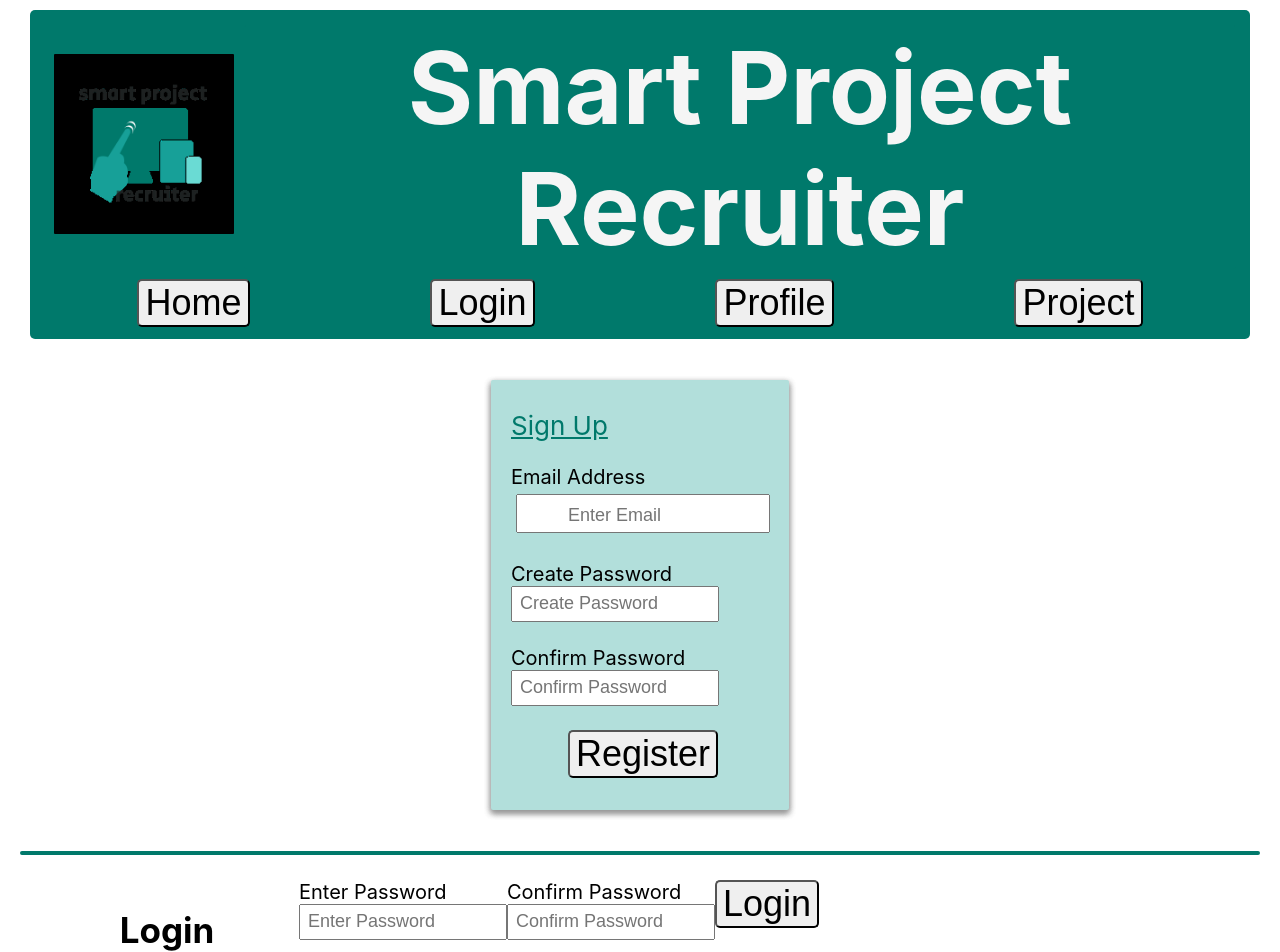
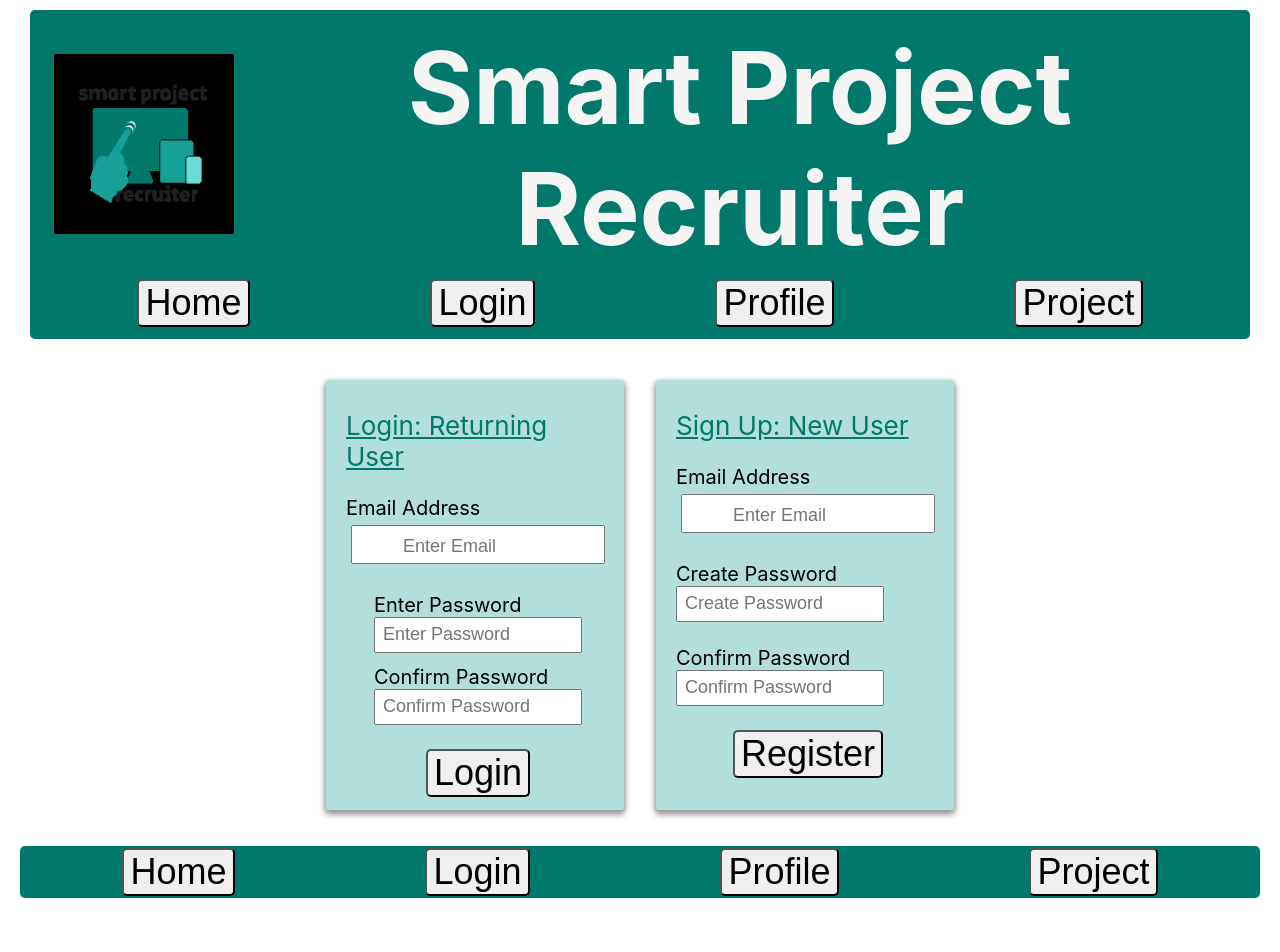
Before and after one commit to bdcii/Project-Enlistment, a React (Create React App) app in the folder client/: page /signin in a window 1280 px wide. Shown: the top 952 px of the page. After the commit the page ends 903 px from the top, so only its background shows below. Built offline with nearby package versions, Linux system fonts and the light colour scheme; the HTML template or start-up script is replaced by a standard one.

Commit message:
Add a card for logging in and switch the position so login is 1st and signup is 2nd

```diff
--- a/client/src/pages/Signin/Signin.css
+++ b/client/src/pages/Signin/Signin.css
@@ -1,12 +1,4 @@
-/* .signup, .login {
-    font-size: x-large;
-    background-color: rgb(210, 255, 255);
-    border-radius: 5px;
-} */
-
-
-
-.signUpHeading {
+.signupHeading, .loginHeading {
     color: rgb(0, 121, 107);
     text-align: left;
     text-decoration: underline;
--- a/client/src/pages/Signin/Signin.js
+++ b/client/src/pages/Signin/Signin.js
@@ -14,9 +14,66 @@ function Signin() {
             <Row>
             <Card className="card" style={{ width: "18rem" }}>
             <form>
+                <div className="container login">
+                <div className="form-group text-left">
+                    <div className="loginHeading">Login: Returning User</div>
+                    <br />
+                    <div><label htmlFor="exampleInputEmail1">Email Address </label></div>
+                        <div><input type="email"
+                            className="form-control"
+                            id="email"
+                            aria-describedby="emailHelp"
+                            placeholder="Enter Email"
+                        /></div>
+                    <br />
+                    </div>
+                <br />
+                <div className="form-group text-left">
+                    <div><label htmlFor="exampleInputPassword1">Enter Password</label></div>
+                    <div><input type="password"
+                        className="form-control"
+                        id="password"
+                        placeholder="Enter Password"
+                    /></div>
+                </div>
+                <br />
+                <br />
+                <br />
+                <div className="form-group text-left">
+                    <div><label htmlFor="exampleInputPassword1">Confirm Password</label></div>
+                    <div><input type="password"
+                        className="form-control"
+                        id="confirmPassword"
+                        placeholder="Confirm Password"
+                    /></div>
+                <br />
+                </div>
+                <br />
+                <div>
+                    <button
+                        type="submit"
+                        className="btn btn-primary"
+                        >Login
+                    </button>
+                    <br />
+                </div>
+                <br />
+                <br />
+                </div>
+            </form>
+            </Card>
+            </Row>
+            </CardColumns>
+
+
+
+            <CardColumns>
+            <Row>
+            <Card className="card" style={{ width: "18rem" }}>
+            <form>
                 <div className="container signup">
                 <div className="form-group text-left">
-                <div className="signUpHeading">Sign Up</div>
+                <div className="signupHeading">Sign Up: New User</div>
                 <br />
                 <label htmlFor="exampleInputEmail1">Email Address</label>
                 <input type="email"
@@ -63,57 +120,8 @@ function Signin() {
             </Row>
             </CardColumns>
             </Container>
-            <hr />
 
-            <form>
-                <div className="container login">
-                <div className="form-group text-left">
-                    <h2>Login</h2>
-                    <div><label htmlFor="exampleInputEmail1">Email Address </label></div>
-                        <div><input type="email"
-                            className="form-control"
-                            id="email"
-                            aria-describedby="emailHelp"
-                            placeholder="Enter Email"
-                        /></div>
-                    <br />
-                    </div>
-                <br />
-                <div className="form-group text-left">
-                    <div><label htmlFor="exampleInputPassword1">Enter Password</label></div>
-                    <div><input type="password"
-                        className="form-control"
-                        id="password"
-                        placeholder="Enter Password"
-                    /></div>
-                </div>
-                <br />
-                <br />
-                <br />
-                <div className="form-group text-left">
-                    <div><label htmlFor="exampleInputPassword1">Confirm Password</label></div>
-                    <div><input type="password"
-                        className="form-control"
-                        id="confirmPassword"
-                        placeholder="Confirm Password"
-                    /></div>
-                <br />
-                <br />
-                </div>
-                <br />
-                <br />
-                <div>
-                    <button
-                        type="submit"
-                        className="btn btn-primary"
-                        >Login
-                    </button>
-                    <br />
-                </div>
-                <br />
-                <br />
-                </div>
-            </form>
+
     </>
 )
 }
```
